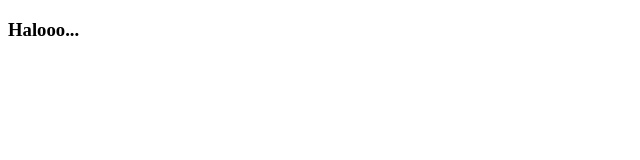
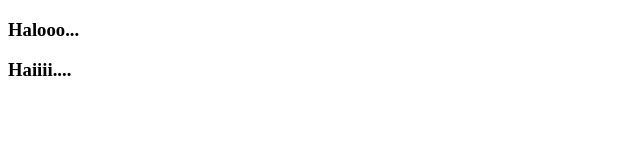
Before and after one commit to Ferdi1314/pelatihan-git, a plain HTML site: page index.html in a window 1280 px wide. Shown: the full height of the page, 0-640 px from the left. Drawn offline with Linux system fonts and the light colour scheme.

Commit message:
tambah hai

```diff
--- a/index.html
+++ b/index.html
@@ -12,7 +12,9 @@
     <h3>Halooo...</h3>
     <!-- end -->
 
-
+    <!-- tambah hai -->
+    <h3>Haiiii....</h3>
+    <!-- end -->
 
 </body>
 </html>
```
